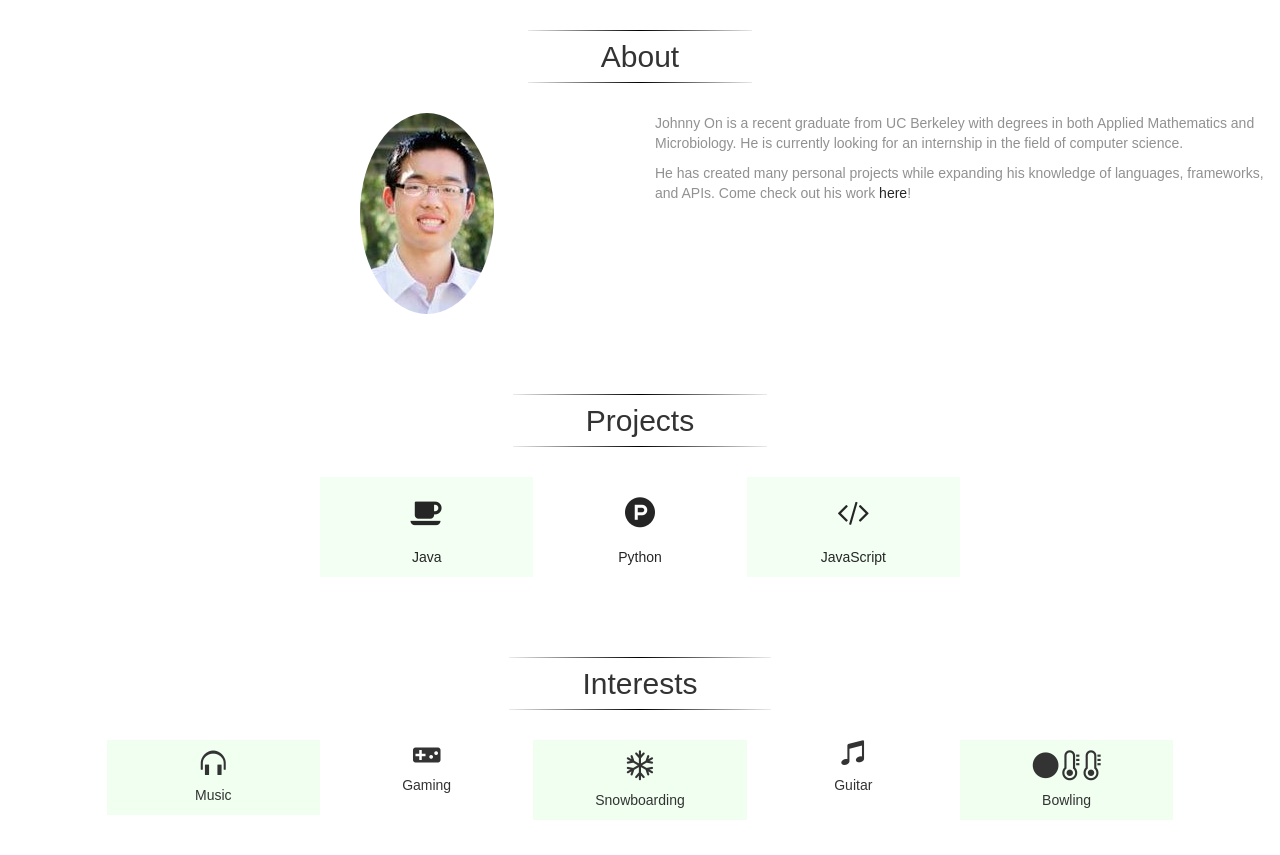
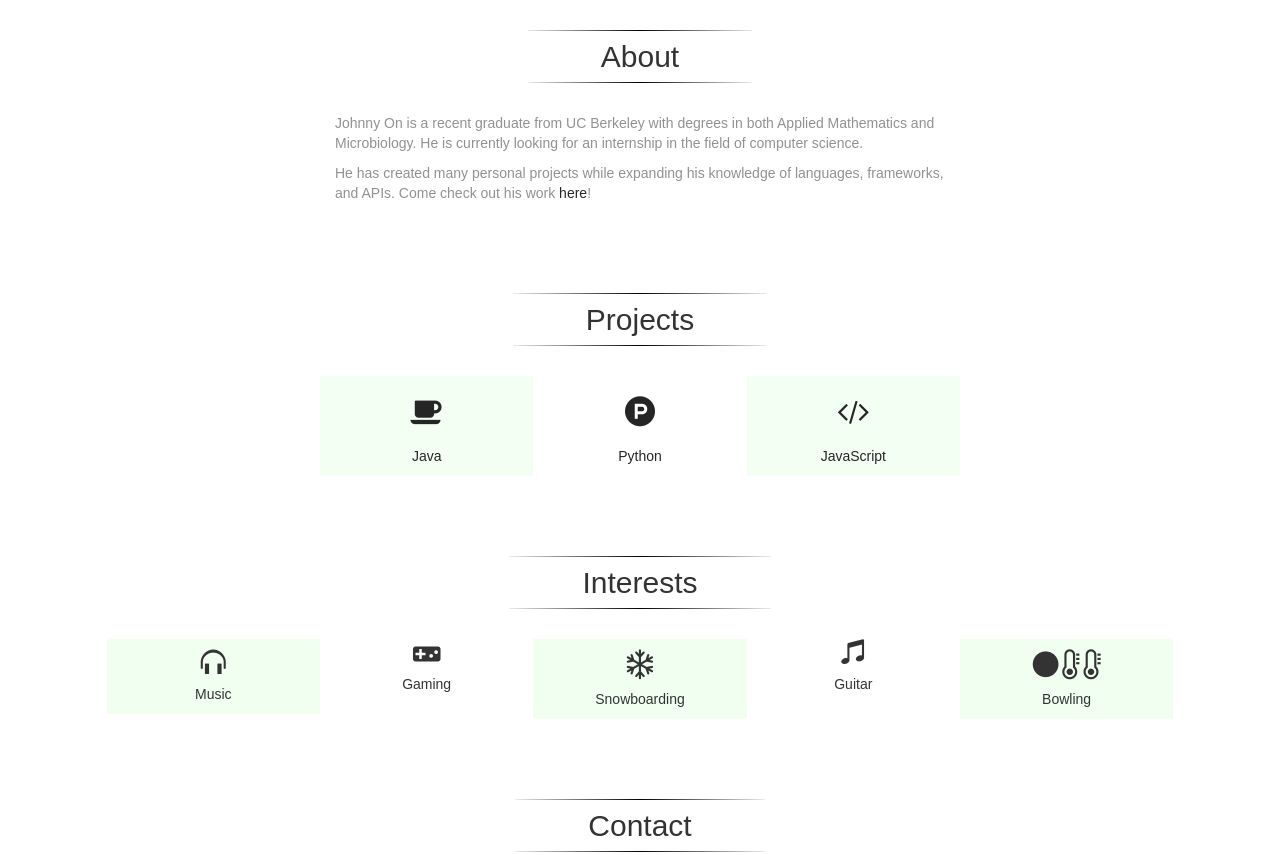
Before and after one commit to Risingvirtue/Risingvirtue.github.io, a plain HTML site: page index.html in a window 1280 px wide. Shown: the top 855 px of the page. Drawn offline with nearby package versions, Linux system fonts and the light colour scheme.

Commit message:
no photo

```diff
--- a/index.html
+++ b/index.html
@@ -26,13 +26,14 @@
 				<h2 id="about" class="underlined">About</h2>
 			</div>
 			<br><br>
-
+			<!--
 			<label class="col-lg-2 col-md-2 col-xs-2 col-sm-2"></label>
 			<div id="picture" class="col-lg-4 col-md-4 col-sm-4 col-xs-4 text-center">
 				<img src="./img/selfie.png"></img>
 			</div>
-
-			<div id="picture" class="col-lg-6 col-md-6 col-sm-6 col-xs-6 text-left">
+			-->
+			<label class="col-lg-3 col-md-3 col-sm-2"></label>
+			<div id="picture" class="col-lg-6 col-md-6 col-sm-8 col-xs-12 text-left">
 				<p style="color:#919191">Johnny On is a recent graduate from UC Berkeley with degrees in both Applied Mathematics
 					and Microbiology. He is currently looking for an internship in the field of computer science.</p>
 
```
